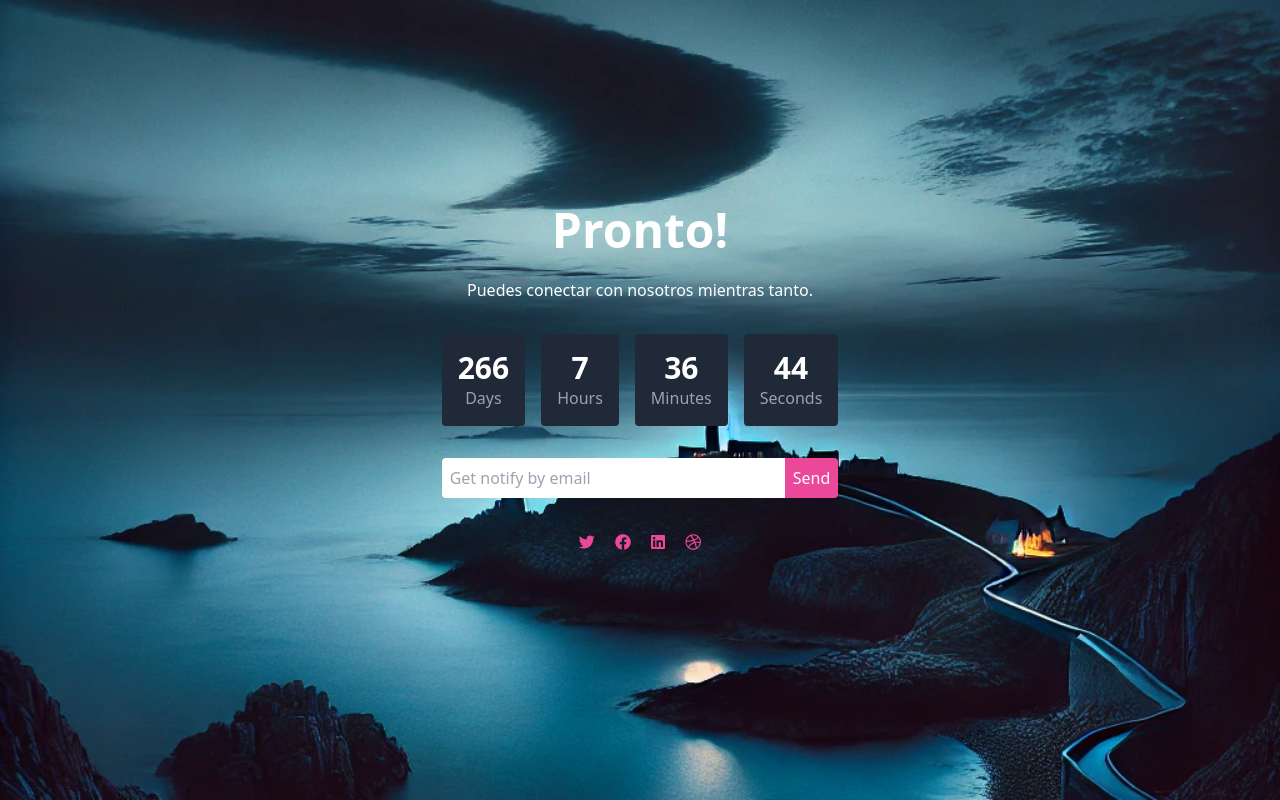
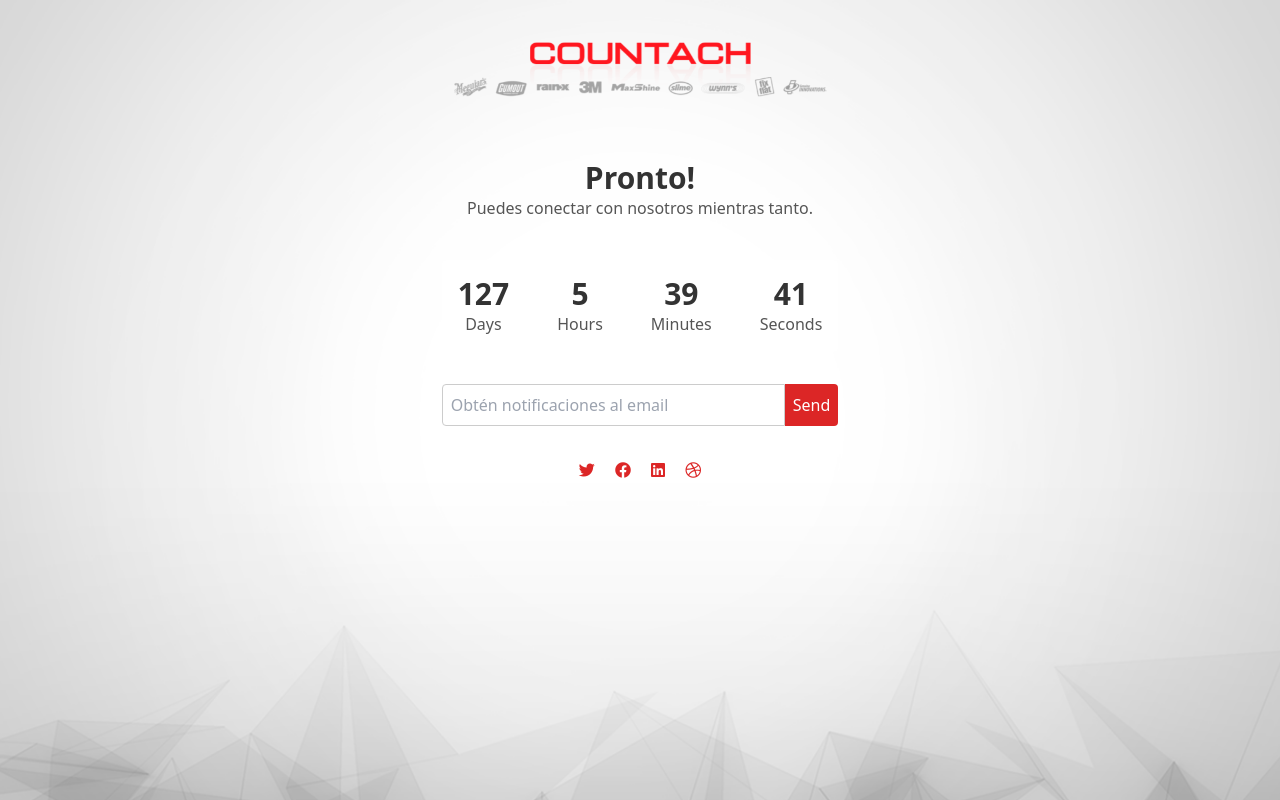
Before and after one commit to k1ltr0/countach.cl, a plain HTML site: page index.html in a window 1280 px wide. Drawn offline with nearby package versions, Linux system fonts and the light colour scheme.

Commit message:
added logo and background

```diff
--- a/index.html
+++ b/index.html
@@ -7,48 +7,78 @@
     <link href="https://cdn.jsdelivr.net/npm/tailwindcss@2.2.19/dist/tailwind.min.css" rel="stylesheet">
     <link href="https://cdnjs.cloudflare.com/ajax/libs/font-awesome/5.15.3/css/all.min.css" rel="stylesheet">
 </head>
-<body class="bg-cover bg-center bg-no-repeat text-white flex flex-col items-center justify-center h-screen" style="background-image: url('./img/background.webp');">
-    <div class="text-center max-w-lg mx-auto">
-        <h1 class="text-4xl md:text-5xl font-bold mb-6">Pronto!</h1>
-        <p class="mb-8 text-white-400">Puedes conectar con nosotros mientras tanto.</p>
+<body class="bg-cover bg-center bg-no-repeat text-gray-900 flex flex-col items-center justify-between h-screen" style="background-image: url('./img/background.png');">
 
-        <div class="flex justify-center space-x-4 mb-8">
-            <div class="bg-gray-800 p-4 rounded">
-                <span class="text-3xl font-bold">266</span>
-                <p class="text-gray-400">Days</p>
+    <!-- Header with logo centered horizontally -->
+    <header class="w-full flex justify-center items-center p-4 fixed top-0 left-0 right-0">
+        <img src="./img/logo.png" alt="Countach Logo" class="h-12" style="height: 100px;" >
+    </header>
+
+    <div class="text-center max-w-lg mx-auto mt-40">
+        <h1 class="text-4xl md:text-3xl font-bold" style="color: #333;">Pronto!</h1>
+        <p class="mb-10" style="color: #555;">Puedes conectar con nosotros mientras tanto.</p>
+
+        <div id="countdown" class="flex justify-center space-x-4 mb-8">
+            <div class="bg-white bg-opacity-75 p-4 rounded">
+                <span id="days" class="text-3xl font-bold" style="color: #333;">0</span>
+                <p style="color: #555;">Days</p>
             </div>
-            <div class="bg-gray-800 p-4 rounded">
-                <span class="text-3xl font-bold">7</span>
-                <p class="text-gray-400">Hours</p>
+            <div class="bg-white bg-opacity-75 p-4 rounded">
+                <span id="hours" class="text-3xl font-bold" style="color: #333;">0</span>
+                <p style="color: #555;">Hours</p>
             </div>
-            <div class="bg-gray-800 p-4 rounded">
-                <span class="text-3xl font-bold">36</span>
-                <p class="text-gray-400">Minutes</p>
+            <div class="bg-white bg-opacity-75 p-4 rounded">
+                <span id="minutes" class="text-3xl font-bold" style="color: #333;">0</span>
+                <p style="color: #555;">Minutes</p>
             </div>
-            <div class="bg-gray-800 p-4 rounded">
-                <span class="text-3xl font-bold">44</span>
-                <p class="text-gray-400">Seconds</p>
+            <div class="bg-white bg-opacity-75 p-4 rounded">
+                <span id="seconds" class="text-3xl font-bold" style="color: #333;">0</span>
+                <p style="color: #555;">Seconds</p>
             </div>
         </div>
 
         <form action="https://YOUR-MAILCHIMP-FORM-URL" method="POST" class="flex">
-            <input type="email" name="EMAIL" placeholder="Get notify by email"
-                   class="p-2 rounded-l w-full focus:outline-none focus:ring-2 focus:ring-pink-500 text-gray-900 placeholder-gray-400"
-                   style="placeholder-color:#ccc;">
-            <button type="submit" class="bg-pink-500 hover:bg-pink-700 text-white p-2 rounded-r">Send</button>
+            <input type="email" name="EMAIL" placeholder="Obtén notificaciones al email"
+                   class="p-2 rounded-l w-full focus:outline-none focus:ring-2 focus:ring-red-600 text-gray-900 placeholder-gray-400"
+                   style="border: 1px solid #ccc;">
+            <button type="submit" class="bg-red-600 hover:bg-red-800 text-white p-2 rounded-r">Send</button>
         </form>
 
-
         <div class="mt-8">
-            <a href="#" class="text-pink-500 mx-2"><i class="fab fa-twitter"></i></a>
-            <a href="#" class="text-pink-500 mx-2"><i class="fab fa-facebook"></i></a>
-            <a href="#" class="text-pink-500 mx-2"><i class="fab fa-linkedin"></i></a>
-            <a href="#" class="text-pink-500 mx-2"><i class="fab fa-dribbble"></i></a>
+            <a href="#" class="text-red-600 mx-2"><i class="fab fa-twitter"></i></a>
+            <a href="#" class="text-red-600 mx-2"><i class="fab fa-facebook"></i></a>
+            <a href="#" class="text-red-600 mx-2"><i class="fab fa-linkedin"></i></a>
+            <a href="#" class="text-red-600 mx-2"><i class="fab fa-dribbble"></i></a>
         </div>
     </div>
 
     <footer class="text-gray-500 text-sm mt-10">
         <!-- <p>&copy; 2024 Free HTML5. All Rights Reserved. Designed by FreeHTML5.co Demo Images: Unsplash</p> -->
     </footer>
+
+    <script>
+        function updateCountdown() {
+            const christmasDate = new Date('December 25, 2024 00:00:00').getTime();
+            const now = new Date().getTime();
+            const distance = christmasDate - now;
+
+            const days = Math.floor(distance / (1000 * 60 * 60 * 24));
+            const hours = Math.floor((distance % (1000 * 60 * 60 * 24)) / (1000 * 60 * 60));
+            const minutes = Math.floor((distance % (1000 * 60 * 60)) / (1000 * 60));
+            const seconds = Math.floor((distance % (1000 * 60)) / 1000);
+
+            document.getElementById('days').innerText = days;
+            document.getElementById('hours').innerText = hours;
+            document.getElementById('minutes').innerText = minutes;
+            document.getElementById('seconds').innerText = seconds;
+
+            if (distance < 0) {
+                clearInterval(countdownInterval);
+                document.getElementById('countdown').innerHTML = "<p class='text-3xl font-bold' style='color: #333;'>Merry Christmas!</p>";
+            }
+        }
+
+        const countdownInterval = setInterval(updateCountdown, 1000);
+    </script>
 </body>
 </html>
```
Also changed, not shown: img/background.png (added), img/background.webp (deleted), img/logo.png (added).
